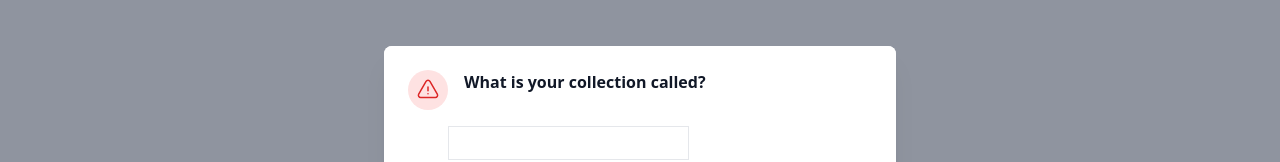
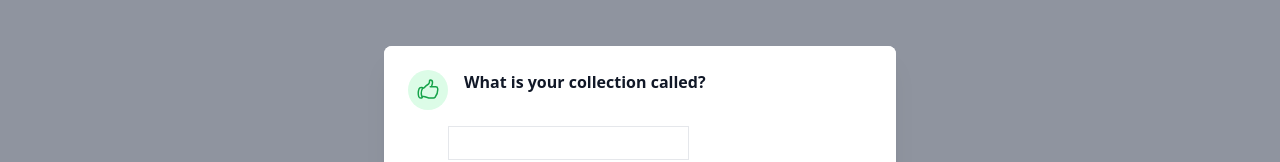
Before and after one commit to fac30/PRO05_frontend_Jack_Jason_Josh, a React (Vite) app: page /usercollections/1 in a window 1280 px wide. Both pictures are taken after typing "Sample" into the empty fields and a click on the button "CREATE COLLECTION". Shown: the part 259-421 px from the top of the page. Built offline with nearby package versions, Linux system fonts and the light colour scheme; no server answers.

Commit message:
feat: wip creating collection

```diff
--- a/src/components/CollectionModal/CollectionModal.tsx
+++ b/src/components/CollectionModal/CollectionModal.tsx
@@ -4,7 +4,8 @@ import {
   DialogPanel,
   DialogTitle,
 } from "@headlessui/react";
-import { ExclamationTriangleIcon } from "@heroicons/react/24/outline";
+import { HandThumbUpIcon } from "@heroicons/react/24/outline";
+import { useAuth } from "../../contexts/AuthContext";
 
 interface CollectionModalProps {
   setOpen: (open: boolean) => void;
@@ -15,6 +16,34 @@ export default function CollectionModal({
   setOpen,
   open,
 }: CollectionModalProps) {
+  const { userId } = useAuth();
+
+  const createCollection = async (collectionName) => {
+    try {
+      const response = await fetch(`http://localhost:5187/collections`, {
+        method: "POST", // Specify the HTTP method
+        headers: {
+          "Content-Type": "application/json", // Set content type to JSON
+        },
+        body: JSON.stringify({
+          name: collectionName,
+          description: "string",
+          type: "palette",
+          isPublic: true,
+          userId: userId,
+        }),
+      });
+
+      if (!response) {
+        console.log(`create collection has failed`);
+      }
+
+      setOpen(false);
+    } catch (error) {
+      console.log(error);
+    }
+  };
+
   return (
     <Dialog open={open} onClose={setOpen} className="relative z-10">
       <DialogBackdrop
@@ -30,10 +59,10 @@ export default function CollectionModal({
           >
             <div className="bg-white px-4 pb-4 pt-5 sm:p-6 sm:pb-4">
               <div className="sm:flex sm:items-start">
-                <div className="mx-auto flex size-12 shrink-0 items-center justify-center rounded-full bg-red-100 sm:mx-0 sm:size-10">
-                  <ExclamationTriangleIcon
+                <div className="mx-auto flex size-12 shrink-0 items-center justify-center rounded-full bg-green-100 sm:mx-0 sm:size-10">
+                  <HandThumbUpIcon
                     aria-hidden="true"
-                    className="size-6 text-red-600"
+                    className="size-6 text-green-600"
                   />
                 </div>
                 <div className="mt-3 text-center sm:ml-4 sm:mt-0 sm:text-left">
@@ -51,7 +80,7 @@ export default function CollectionModal({
             <div className="bg-gray-50 px-4 py-3 sm:flex sm:flex-row-reverse sm:px-6">
               <button
                 type="button"
-                onClick={() => setOpen(false)}
+                onClick={() => createCollection(field.value)}
                 className="inline-flex w-full justify-center rounded-md bg-green-600 px-3 py-2 text-sm font-semibold text-white shadow-sm hover:bg-green-500 sm:ml-3 sm:w-auto"
               >
                 Create collection
```
